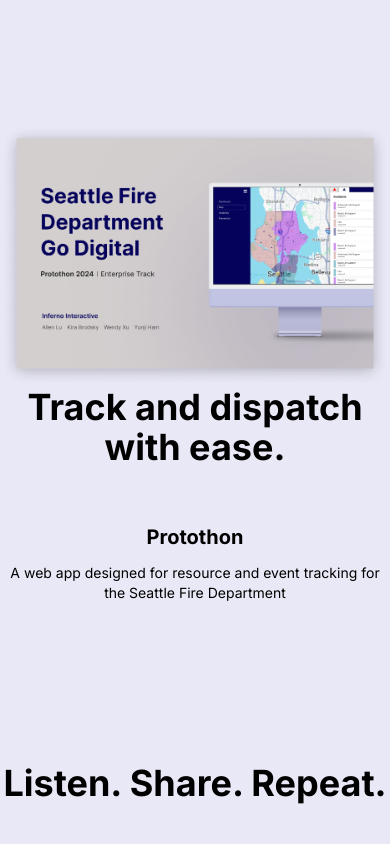
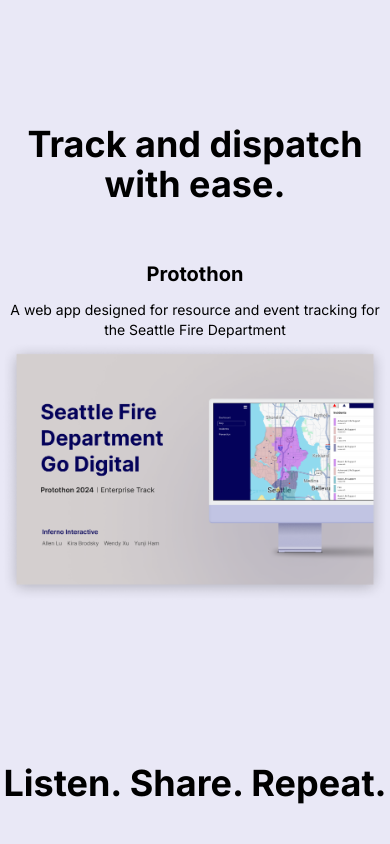
Before and after one commit to kira-brod/website, a Next.js app: page / in a window 390 px wide. Shown: the part 1440-2284 px from the top of the page. Built offline with nearby package versions, Linux system fonts and the light colour scheme.

Commit message:
responsive layout

```diff
--- a/app/page.jsx
+++ b/app/page.jsx
@@ -117,7 +117,7 @@ export function Hero() {
                 <p className="text-xl font-bold mt-14 text-center lg:text-left">RxPert</p>
                 <p className="mt-3 text-sm text-center lg:text-left">A tool meant to help professors develop patient cases for their curriculums </p>
               </div>
-              <div className="col-span-2 justify-items-center">
+              <div className="col-span-2 flex justify-center">
                 <Link href="/work/rxpert">
                   <Image className="dr" src="/img/newHero.png" alt="Rxpert home page" width={700} height={500} />
                 </Link>
@@ -129,7 +129,7 @@ export function Hero() {
         <div className={bgColor}>
           <div className="mx-auto max-w-5xl">
             <div className="grid grid-cols-1 lg:grid-cols-3 py-20">
-              <div className="col-span-2 justify-items-center">
+              <div className="col-span-2 lg:flex justify-center hidden ">
                 <Link href="/work/protothon">
                   <Image className="dr" src="/img/newSFD-go-digital.png" alt="Protothon" width={700} height={500} />
                 </Link>
@@ -138,6 +138,11 @@ export function Hero() {
                 <p className="text-4xl font-bold text-center lg:text-left">Track and dispatch with ease.</p>
                 <p className="text-xl font-bold mt-14 text-center lg:text-left">Protothon</p>
                 <p className="mt-3 text-sm text-center lg:text-left">A web app designed for resource and event tracking for the Seattle Fire Department </p>
+              </div>
+              <div className="col-span-2 flex justify-center lg:hidden">
+                <Link href="/work/protothon">
+                  <Image className="dr" src="/img/newSFD-go-digital.png" alt="Protothon" width={700} height={500} />
+                </Link>
               </div>
             </div>
           </div>
@@ -151,7 +156,7 @@ export function Hero() {
                 <p className="text-xl font-bold mt-14 text-center lg:text-left">Jam Sesh</p>
                 <p className="mt-3 text-sm text-center lg:text-left">A tool meant to help professors develop patient cases for their curriculums </p>
               </div>
-              <div className="col-span-2 justify-items-center ">
+              <div className="col-span-2 flex  justify-center ">
                 <Link href="/work/jamsesh">
                   <Image className="dr" src="/img/newJamSesh.png" alt="Jam Sesh" width={700} height={500} />
                 </Link>
```
